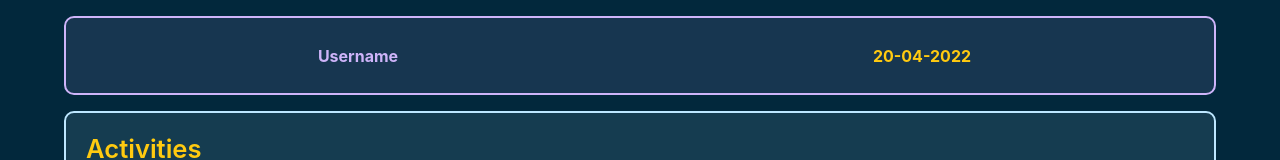
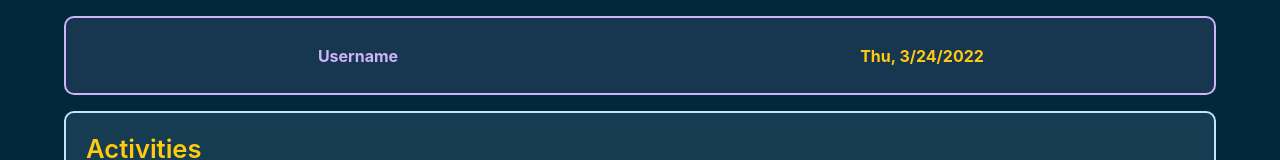
Before and after one commit to alaanescobedo/daily-tasks-app, a React (Vite) app: page /activities in a window 1280 px wide. Shown: the top 160 px of the page. Built offline with nearby package versions, Linux system fonts and the light colour scheme.

Commit message:
Add utility to get current date

```diff
--- a/src/components/Card/MainCard/index.tsx
+++ b/src/components/Card/MainCard/index.tsx
@@ -1,12 +1,15 @@
 import { NavLink } from 'react-router-dom'
+import { getCurrentDate } from '../../../utils/getCurrentDate'
 import styles from './MainCard.module.css'
 
 export const MainCard = (): JSX.Element => {
+  const [weekday, date] = getCurrentDate().split(',')
+  const currentDate = `${weekday}, ${date}`
   return (
     <NavLink to='/'>
       <div className={styles.container}>
         <h4 className={styles.username}>Username</h4>
-        <h4 className={styles.date}>20-04-2022</h4>
+        <h4 className={styles.date}>{currentDate}</h4>
       </div>
     </NavLink>
   )
--- /dev/null
+++ b/src/utils/getCurrentDate.ts
@@ -0,0 +1,12 @@
+export const getCurrentDate = (locale: string = 'en-US'): string => {
+  const date = new Intl.DateTimeFormat(locale, {
+    weekday: 'short',
+    day: 'numeric',
+    month: 'numeric',
+    year: 'numeric',
+    hour: 'numeric',
+    minute: 'numeric',
+    second: 'numeric'
+  }).format(new Date())
+  return date
+}
```
Also changed, not shown: 1 other file (tests, documents, lock files or other folders).
